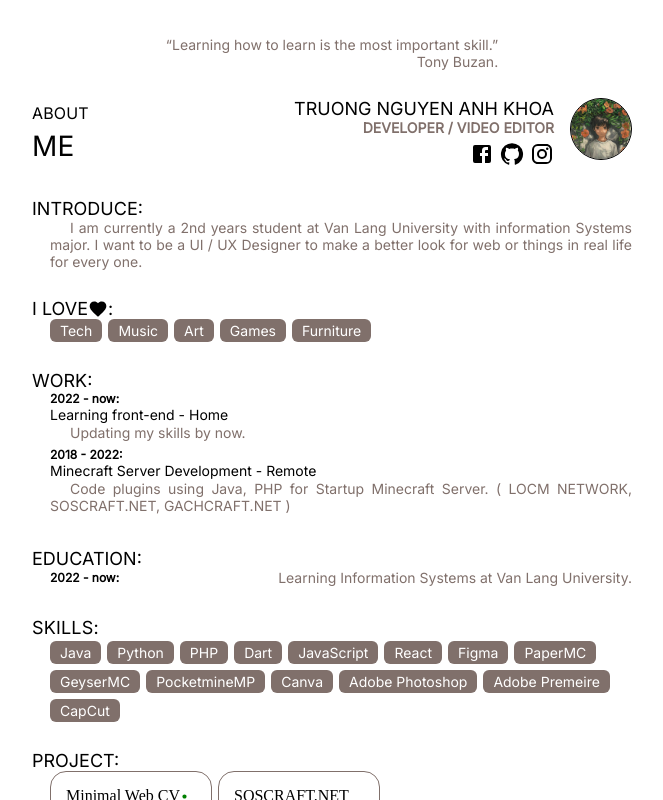
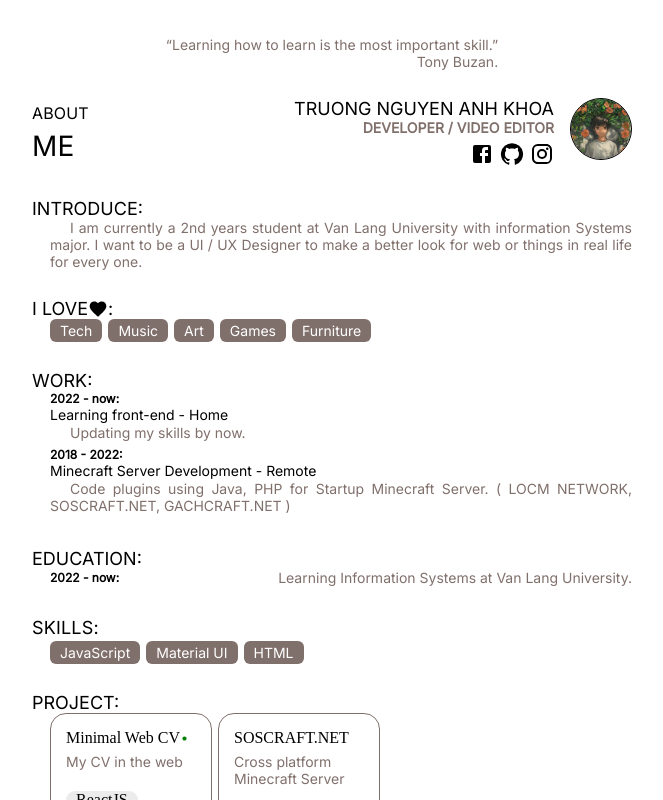
Before and after one commit to dev-nhkhoa/me, a React (Vite) app: page / in a window 1280 px wide. Shown: the top 800 px of the page, without its empty margins (308-971 px from the left). Built offline with nearby package versions, Linux system fonts and the light colour scheme.

Commit message:
style: simplified skills

```diff
--- a/src/app/info.jsx
+++ b/src/app/info.jsx
@@ -51,33 +51,18 @@ export const INFO = {
       school: 'Learning Information Systems at Van Lang University.'
     }
   ],
-  skills: [
-    { name: 'Java' },
-    { name: 'Python' },
-    { name: 'PHP' },
-    { name: 'Dart' },
-    { name: 'JavaScript' },
-    { name: 'React' },
-    { name: 'Figma' },
-    { name: 'PaperMC' },
-    { name: 'GeyserMC' },
-    { name: 'PocketmineMP' },
-    { name: 'Canva' },
-    { name: 'Adobe Photoshop' },
-    { name: 'Adobe Premeire' },
-    { name: 'CapCut' }
-  ],
+  skills: [{ name: 'JavaScript' }, { name: 'Material UI' }, { name: 'HTML' }],
   projects: [
     {
       name: 'Minimal Web CV',
       desc: 'My CV in the web',
-      tool: ['Javascript', 'Figma', 'React', 'Material UI'],
+      tool: ['ReactJS', 'Material UI'],
       link: 'https://github.com/dev-nhkhoa/me'
     },
     {
       name: 'SOSCRAFT.NET',
       desc: 'Cross platform Minecraft Server',
-      tool: ['Java', 'PaperMC', 'GeyserMC'],
+      tool: ['Java'],
       link: ''
     }
   ],
```
